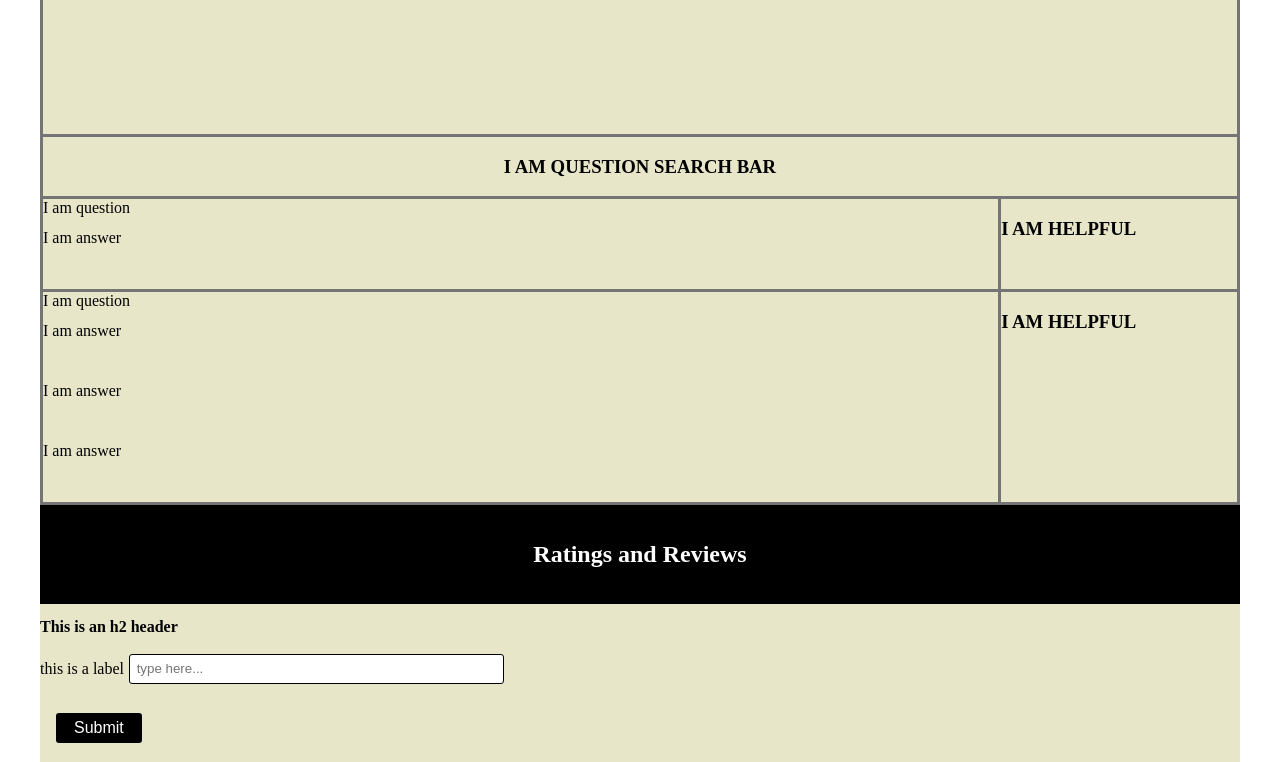
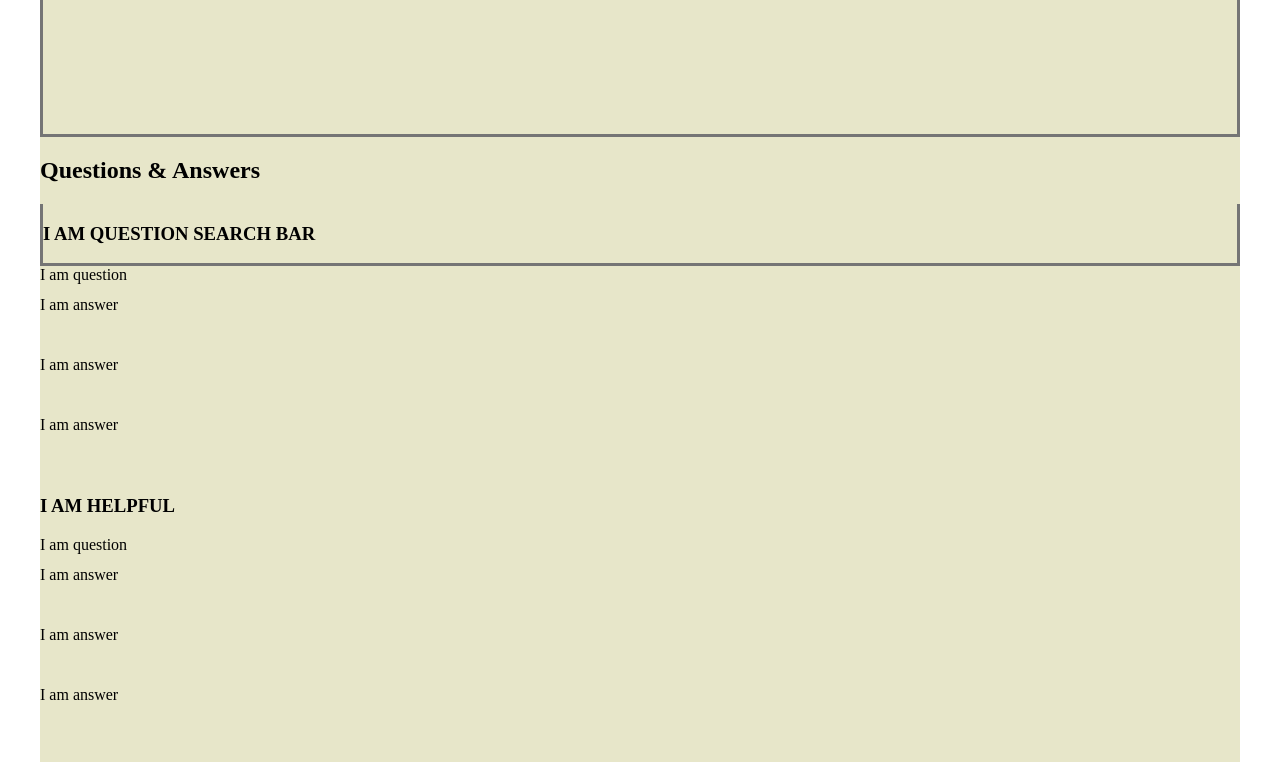
Before and after one commit to sabassegovia/SDC_Overview, a React app: page / in a window 1280 px wide. Shown: the part 1160-1922 px from the top of the page. Built offline with nearby package versions, Linux system fonts and the light colour scheme; no server answers.

Commit message:
splits QnA into separate components and renames a few classNames

```diff
--- /dev/null
+++ b/client/src/components/QnA Components/QuestionList.jsx
@@ -0,0 +1,14 @@
+import React from 'react';
+
+import QuestionListItem from './QuestionListItem.jsx';
+
+var QuestionList = (props) => {
+  return (
+    <div className="qa-list-container">
+      <QuestionListItem />
+      <QuestionListItem />
+    </div>
+  );
+}
+
+export default QuestionList;
--- /dev/null
+++ b/client/src/components/QnA Components/QuestionListItem.jsx
@@ -0,0 +1,22 @@
+import React from 'react';
+
+var QuestionListItem = (props) => {
+  return (
+    <div>
+      <div className = "qa-list-item-container">
+        <section className = "question">I am question</section>
+        <section className = "answer">I am answer</section>
+        <section className = "answer">I am answer</section>
+        <section className = "answer">I am answer</section>
+      </div>
+
+      <div className = "qa-list-item-helpful-container">
+        <section className = "helpful">
+          <h3>I AM HELPFUL</h3>
+        </section>
+      </div>
+    </div>
+  );
+}
+
+export default QuestionListItem;
--- /dev/null
+++ b/client/src/components/QnA Components/QuestionSearch.jsx
@@ -0,0 +1,25 @@
+import React from 'react';
+
+class QuestionSearch extends React.Component {
+  constructor(props) {
+    super(props);
+
+    this.state = {
+      queryString: ''
+    }
+  }
+
+  render() {
+    return (
+      <div>
+        <section className = "qa-search-container">
+          <div className = "qa-searchbar">
+            <h3>I AM QUESTION SEARCH BAR</h3>
+          </div>
+        </section>
+      </div>
+    );
+  }
+}
+
+export default QuestionSearch;
--- a/client/src/components/QnA.jsx
+++ b/client/src/components/QnA.jsx
@@ -1,61 +1,24 @@
 import React from 'react';
 import styled, { css } from 'styled-components';
 
-const Button = styled.button`
-background: transparent;
-border-radius: 3px;
-border: 2px solid palevioletred;
-color: palevioletred;
-margin: 0.5em 1em;
-padding: 0.25em 1em;
-
-${props =>
-  props.primary &&
-  css`
-    background: palevioletred;
-    color: white;
-  `}
-`;
-
-const Container = styled.div`
-text-align: center;
-`
+import QuestionList from './QnA Components/QuestionList.jsx';
+import QuestionSearch from './QnA Components/QuestionSearch.jsx';
 
 class QnA extends React.Component {
   constructor(props) {
     super(props);
 
     this.state = {
-
+      test: 'test'
     }
   }
 
   render() {
     return (
       <div>
-        <section className = "qa-search-container">
-          <div className = "qa-search"><h3>I AM QUESTION SEARCH BAR</h3></div>
-          <div className = "question-answer-helpful-container">
-
-            <div className = "question-answer-container">
-              <section className = "question">I am question</section>
-              <section className = "answer">I am answer</section>
-            </div>
-            <section className = "helpful"><h3>I AM HELPFUL</h3></section>
-          </div>
-
-          <div className = "question-answer-helpful-container">
-
-            <div className = "question-answer-container">
-              <section className = "question">I am question</section>
-              <section className = "answer">I am answer</section>
-              <section className = "answer">I am answer</section>
-              <section className = "answer">I am answer</section>
-            </div>
-            <section className = "helpful"><h3>I AM HELPFUL</h3></section>
-          </div>
-
-        </section>
+        <h2>Questions & Answers</h2>
+        <QuestionSearch />
+        <QuestionList />
       </div>
     );
   };
```
